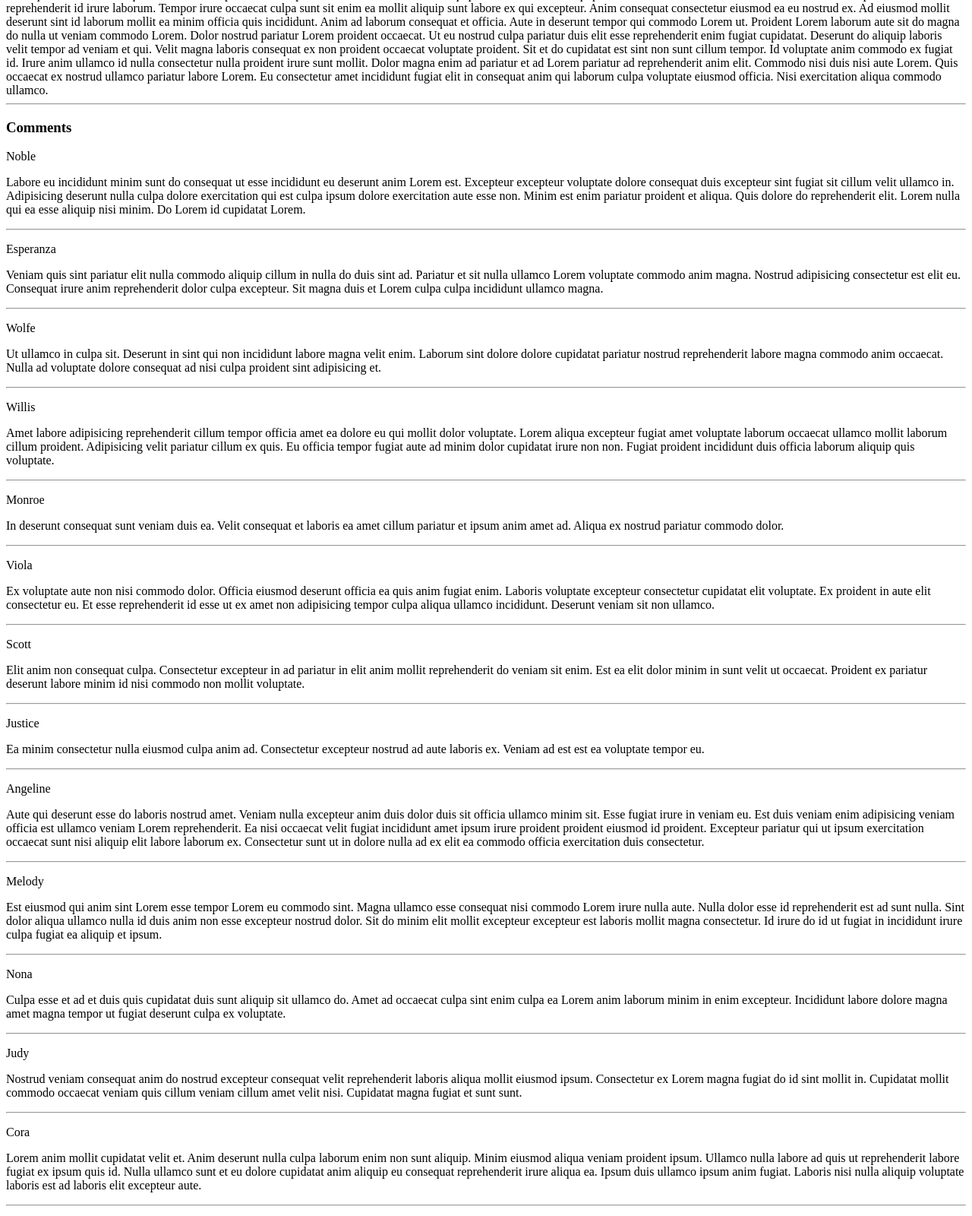
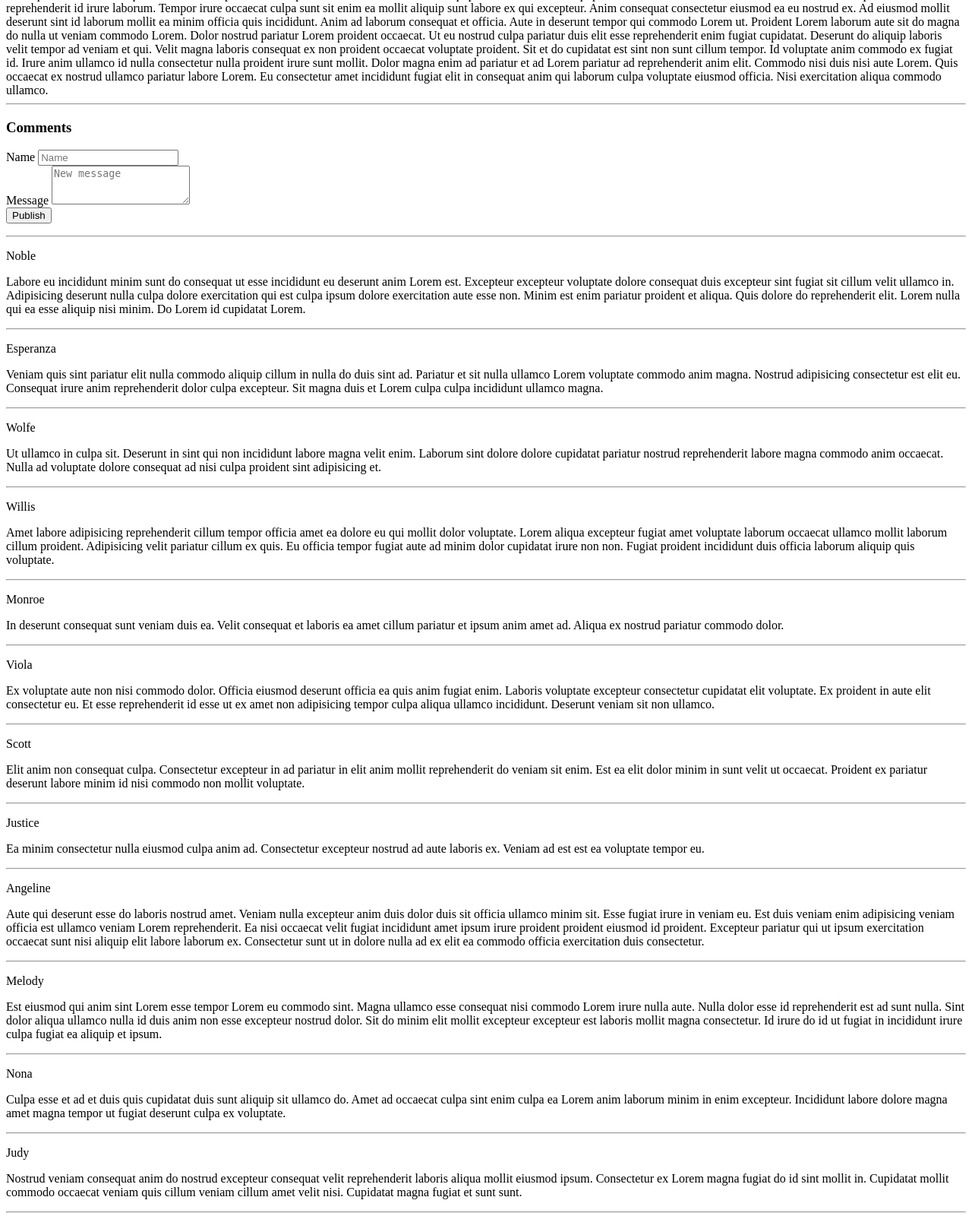
Before and after one commit to tanrax/demo-HTML-over-WebSockets-in-Django, a Django app: template apps/front/templates/partials/blog/single.html in a window 1280 px wide. Shown: the part 352-1952 px from the top of the page at 76% size. Run offline with Django 3.2, Linux system fonts and the light colour scheme; the template is opened without the code that fills it: values that come from a table or form of the project are taken from there, others are empty; data comes from the database, SQL or seed files in the repository; parts of the project's set-up code (start-up, migrations or seed data) failed here and were passed over.

Commit message:
Add form Comments

```diff
--- a/apps/front/templates/layouts/main.html
+++ b/apps/front/templates/layouts/main.html
@@ -30,7 +30,7 @@
             </main>
         </div>
         <script>
-            document.$CHAT_SOCKET = new WebSocket('ws://my-demo.localhost/ws/blog/{{ CHANNEL}}/');
+            document.$CHAT_SOCKET = new WebSocket('ws://{{ DOMAIN }}/ws/blog/{{ CHANNEL}}/');
 
              document.$CHAT_SOCKET.addEventListener('open', () => {
                  console.log('Connect');
--- a/apps/front/templates/partials/blog/single.html
+++ b/apps/front/templates/partials/blog/single.html
@@ -7,8 +7,29 @@
     <section id="comments">
         <hr>
         <h3>Comments</h3>
+        {# Form add comment #}
+        <form>
+            <div class="form-group">
+                <label class="form-label" for="new-name">Name</label>
+                <input class="form-input" type="text" id="new-name" placeholder="Name" value="{{ newName }}">
+            </div>
+            <div class="form-group">
+                <label class="form-label" for="new-message">Message</label>
+                <textarea class="form-input" id="new-message" placeholder="New message" rows="3">{{ newMessage }}</textarea>
+            </div>
+            <button data-id="{{ post.id }}" id="publish" class="btn">Publish</button>
+            {% if error %}
+            <div class="toast toast-error">
+                Fill in all fields
+            </div>
+            {% endif %}
+        </form>
+        <hr>
+        {# End Form add comment #}
+
+        {# All comment #}
         {% for comment in comments %}
-        <div class="tile">
+        <article class="tile">
            <div class="tile-icon">
                 <i class="icon icon-file centered"></i>
             </div>
@@ -16,8 +37,33 @@
                 <p class="tile-title">{{ comment.name }}</p>
                 <p class="tile-subtitle">{{ comment.body }}</p>
             </div>
-        </div>
+        </article>
         <hr>
         {% endfor %}
+        {# End All comment #}
     </section>
 </div>
+
+<script>
+
+    // Open article
+    newName = document.querySelector('#new-name');
+    newMessage = document.querySelector('#new-message');
+    publish = document.querySelector('#publish');
+
+    publish.addEventListener('click', (event) => {
+        event.preventDefault();
+        document.$CHAT_SOCKET.send(JSON.stringify({
+            selector: "#main",
+            template: "partials/blog/single.html",
+            data: {
+                id: event.target.dataset.id,
+                newName: newName.value,
+                newMessage: newMessage.value,
+                newComment: true
+            }
+        }))
+
+    });
+
+</script>
--- a/apps/front/views.py
+++ b/apps/front/views.py
@@ -1,3 +1,4 @@
+from django.conf import settings
 from django.shortcuts import render
 from apps.back.models import Post
 import uuid
@@ -6,5 +7,6 @@ def all_articles(request):
     return render(request, 'layouts/main.html', {
         "CHANNEL": uuid.uuid4().hex[:20].upper(),
         "posts": Post.objects.all()[:3],
-        "pag": 1
+        "pag": 1,
+        "DOMAIN": settings.DOMAIN
         })
--- a/my_demo/settings.py
+++ b/my_demo/settings.py
@@ -14,6 +14,8 @@ from pathlib import Path
 
 # Build paths inside the project like this: BASE_DIR / 'subdir'.
 BASE_DIR = Path(__file__).resolve().parent.parent
+
+DOMAIN = os.environ.get("DOMAIN", "localhost")
 
 
 # Quick-start development settings - unsuitable for production
```
Also changed, not shown: apps/back/consumers.py (+19 -1 lines).
